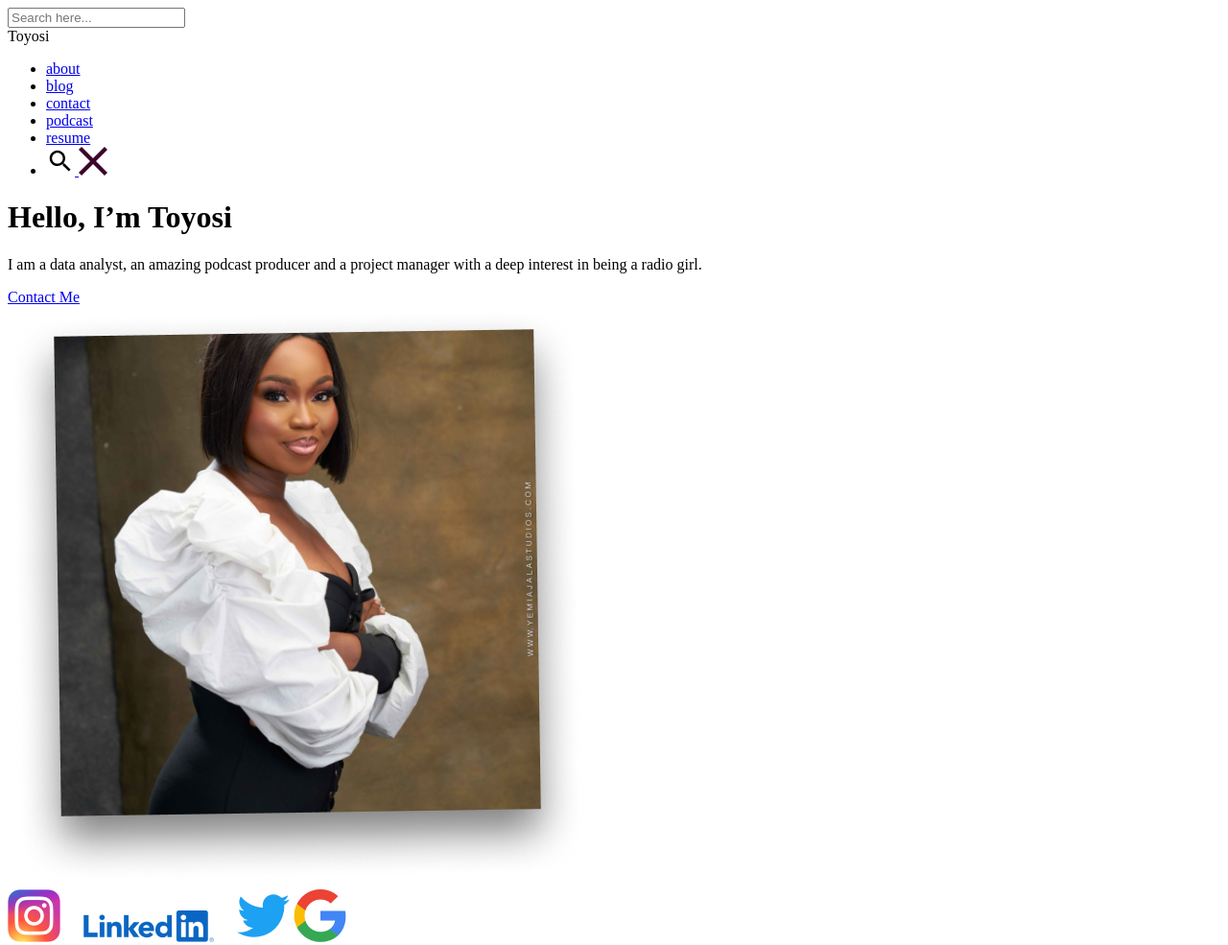
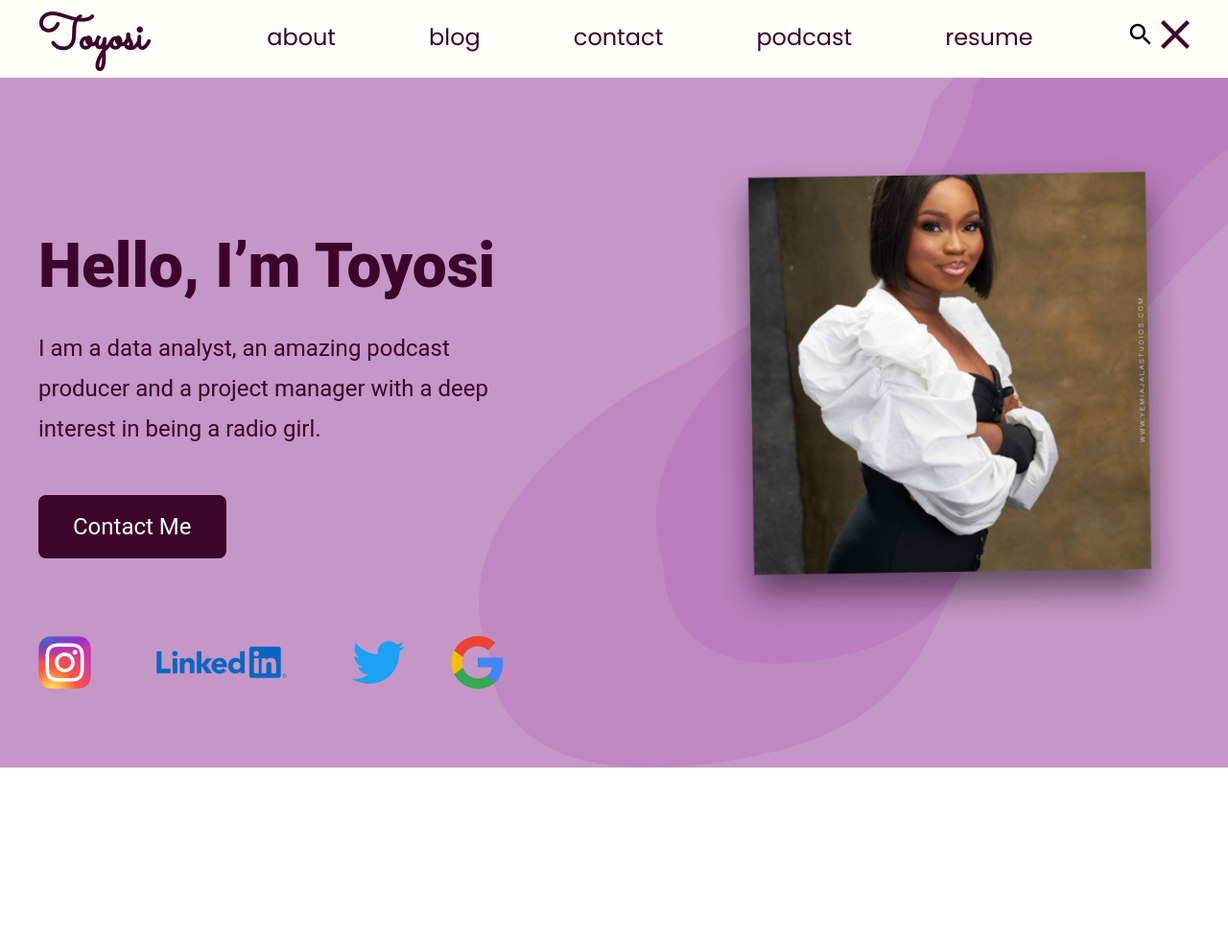
Before and after one commit to resourcefulmind/toyosiPortfolio, a plain HTML site: page index.html in a window 1280 px wide. Shown: the whole page at 96% size. After the commit the page ends 800 px from the top, so only its background shows below. Drawn offline with Linux system fonts and the light colour scheme.

Commit message:
--- Auto-Git Commit ---

```diff
--- a/index.html
+++ b/index.html
@@ -6,10 +6,10 @@
     <meta name="viewport" content="width=device-width, initial-scale=1.0" />
     <title>Toyosi Adebusuyi</title>
     <link rel="stylesheet" href="style.css" />
+    <link rel="icon" type="image/png" href="./images/toyosiFavicon.png" />
     <link
-      rel="icon"
-      type="image/png"
-      href="./images/woman-technologist_1f469-200d-1f4bb.png"
+      href="https://fonts.googleapis.com/css2?family=Poppins&family=Sacramento&display=swap"
+      rel="stylesheet"
     />
   </head>
   <body>
@@ -33,10 +33,20 @@
               <a href="#">blog</a>
             </li>
             <li>
-              <a href="#">contact</a>
+              <a
+                href="mailto: adebusuyioluwatoyosi@gmail.com"
+                target="_blank"
+                rel="noopener noreferrer"
+                >contact</a
+              >
             </li>
             <li>
-              <a href="#">podcast</a>
+              <a
+                href="https://toyosii.disha.page/"
+                target="_blank"
+                rel="noopener noreferrer"
+                >podcast</a
+              >
             </li>
             <li>
               <a href="#">resume</a>
@@ -70,33 +80,62 @@
               I am a data analyst, an amazing podcast producer and a project
               manager with a deep interest in being a radio girl.
             </p>
-            <a href="#">Contact Me</a>
+            <a
+              href="mailto: adebusuyioluwatoyosi@gmail.com"
+              target="_blank"
+              rel="noopener noreferrer"
+              >Contact Me</a
+            >
           </div>
           <!-- Hero Profile Photo -->
           <div class="hero-image">
-            <img
-              src="./images/profile-photo.png"
-              alt="A photo of Toyosi Adebusuyi"
-            />
+            <img src="./images/toyosi.png" alt="A photo of Toyosi Adebusuyi" />
             <div class="photo-bg"></div>
           </div>
         </header>
 
         <!-- Social media presence -->
         <div class="social-icons">
+          <a
+            href="https://instagram.com/toyosii_a?utm_medium=copy_link"
+            target="_blank"
+            rel="noopener noreferrer"
+          >
             <img
               src="./images/instagram-logo.png"
               alt="Click for Toyosi's Instagram"
             />
+          </a>
+          <a
+            href="https://www.linkedin.com/in/oluwatoyosi-adebusuyi-bb7029199/"
+            target="_blank"
+            rel="noopener noreferrer"
+          >
             <img
               src="./images/linkedin-logo.png"
               alt="Click for Toyosi's LinkedIn"
             />
+          </a>
+          <a
+            href="https://www.twitter.com/Toyosiii__"
+            target="_blank"
+            rel="noopener noreferrer"
+          >
             <img
               src="./images/twitter-logo.png"
               alt="Click for Toyosi's Twitter"
             />
-          <img src="./images/google-logo.png" alt="Click for Toyosi's Google" />
+          </a>
+          <a
+            href="https://www.google.com/search?q=toyosi+adebusuyi+florian&sxsrf=AOaemvIJgiDDGpVRaGEpHt-GeJ6FEISrug%3A1636306724682&ei=JA-IYbaTKaSblwSVloXwBQ&oq=toyosi+adebusuyi+florian&gs_lcp=Cgdnd3Mtd2l6EAMyBwghEAoQoAEyBwghEAoQoAEyBwghEAoQoAEyBwghEAoQoAE6CAgAELADEM0COgQIIxAnSgQIQRgBUN0EWIAmYJ8oaARwAHgAgAGWA4gBsx2SAQkwLjEuOS4zLjGYAQCgAQHIAQTAAQE&sclient=gws-wiz&ved=0ahUKEwi2tcXI5Yb0AhWkzYUKHRVLAV4Q4dUDCA4&uact=5"
+            target="_blank"
+            rel="noopener noreferrer"
+          >
+            <img
+              src="./images/google-logo.png"
+              alt="Click for Toyosi's Google"
+            />
+          </a>
         </div>
       </div>
     </div>
--- a/style.css
+++ b/style.css
@@ -0,0 +1,147 @@
+html {
+  box-sizing: border-box;
+
+}
+
+*, *:before, *:after {
+    box-sizing: inherit;
+    margin: 0;
+}
+
+body {
+    font-family: "Roboto", sans-serif ;
+}
+
+/* The Navigation */
+
+.nav-container {
+    background: #FFFFFA;
+    box-shadow: 0px 8px 24px rgba(0, 0, 0, 0.1);
+    height: 81px;
+}
+
+.wrapper {
+    width: 1200px;
+    margin: 0 auto;
+}
+
+nav {
+    display: flex;
+    align-items: center;
+    justify-content: space-between;
+    height: 81px;
+}
+
+nav ul {
+    display: flex;
+}
+
+nav .logo {
+font-family: 'Sacramento', cursive;
+font-style: normal;
+font-weight: 600;
+font-size: 50px;
+color: #3D042C;
+}
+
+.nav-items li {
+    list-style: none;
+    margin-right: 97px;
+}
+
+.nav-items li:nth-last-of-type(1) {
+    margin: 0;
+}
+
+.nav-items li a {
+    color: #3D042C;
+    font-size: 24px;
+    font-family: "Poppins", sans-serif;
+    text-decoration: none;
+}
+
+/* Header */
+.header-container {
+    background: #C597C6 url('./images/bg-shape.svg');
+    background-repeat: no-repeat;
+    background-position: right;
+    background-size: contain;
+    height: calc(100vh - 81px);
+    display: flex;
+    align-items: center;
+}
+
+header {
+    display: flex;
+    align-items: center;
+    justify-content: space-between;
+}
+
+header h1 {
+    font-weight: 900;
+    font-size: 64px;
+    line-height: 75px;
+    color: #3D042C;
+    margin-bottom: 27px;
+}
+
+header p {
+    font-size: 24px;
+    line-height: 42px;
+    color: #3D042C;
+    width: 491px;
+    margin-bottom: 48px;
+}
+
+header a {
+    color: #FFFFFA;
+    font-size: 24px;
+    line-height: 42px;
+    text-decoration: none;
+    background: #3D042C;
+    border-radius: 8px;
+    padding: 12px 36px;
+    display: inline-block;
+    transition: 400ms;
+}
+
+header a:hover {
+    transform: translateY(-12px);
+}
+
+/* Social Media Icons */
+.social-icons {
+    display: flex;
+    align-items: center;
+}
+
+.social-icons a {
+    margin: 0 24px;
+    /* margin-bottom: 20px; */
+}
+
+.social-icons a:nth-of-type(1) {
+    margin-left: 0;
+}
+
+/* Hero Image */
+
+header .hero-image {
+    position: relative;
+}
+
+header .hero-image img {
+    transition: 300ms;
+}
+
+header .hero-image img:hover {
+    transform: rotate(-6deg);
+}
+
+
+
+
+/* Hidden Items */
+.search-box {
+    display: none;
+}
```
Also changed, not shown: images/Toyosi Adebusuyi.png (deleted), images/profile-photo.png (deleted), images/toyosi.png (added), images/toyosiFavicon.png (added), images/woman-technologist_1f469-200d-1f4bb.png (deleted), 1 other file. Lines whose indentation alone changed are shown as unchanged.
